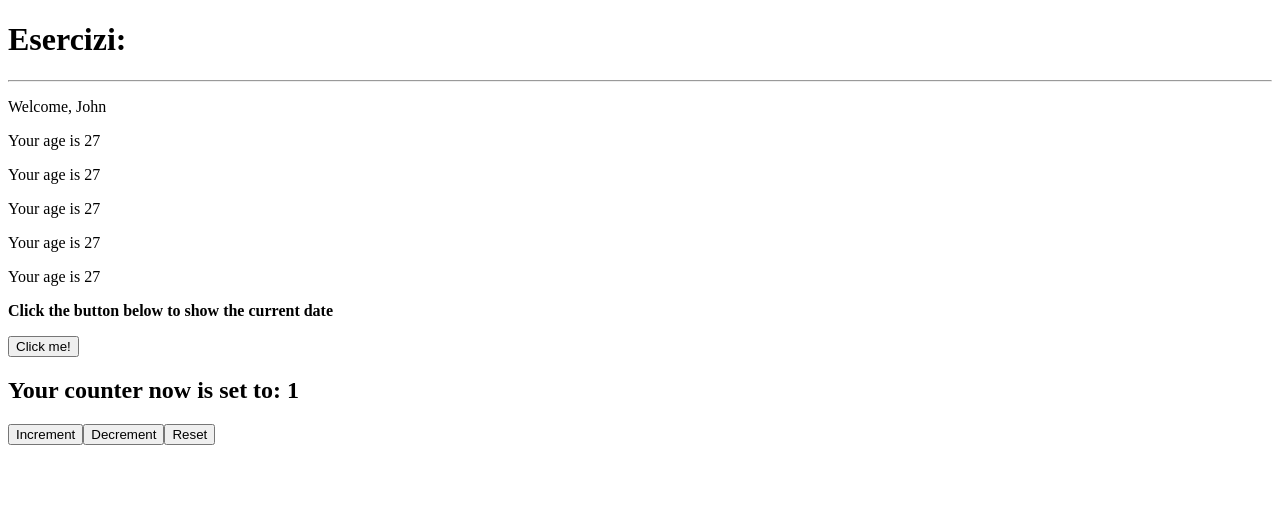
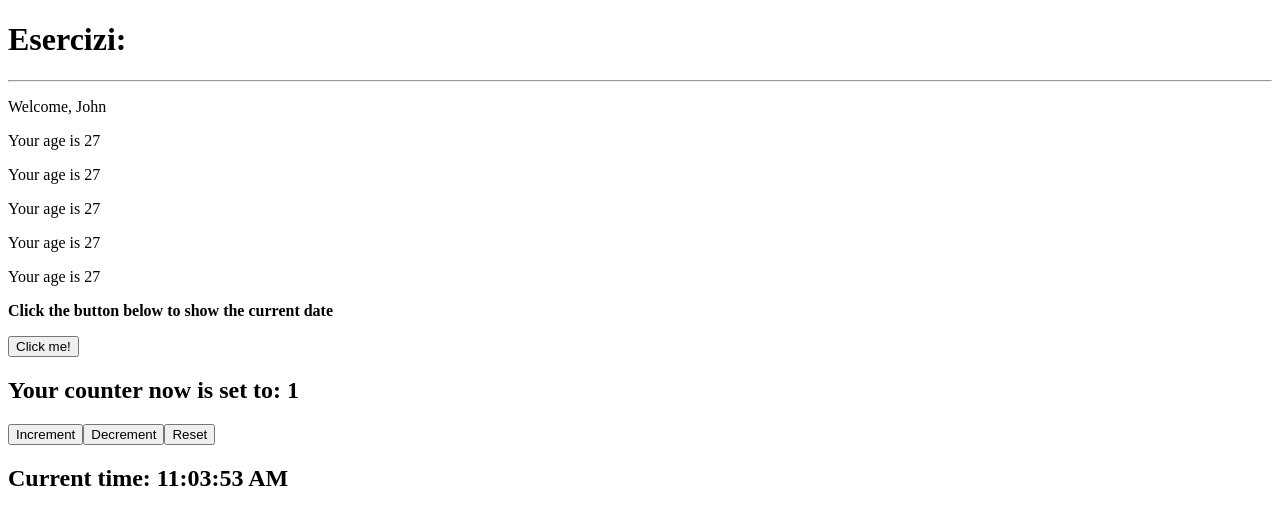
Before and after one commit to alessandro-canonico/esercizi_tutor_Canonico, a React (Vite) app in the folder react/exercise_react.js/: page / in a window 1280 px wide. Shown: the top 524 px of the page. Built offline with nearby package versions, Linux system fonts and the light colour scheme.

Commit message:
useEffect excercises done

```diff
--- a/react/exercise_react.js/src/App.jsx
+++ b/react/exercise_react.js/src/App.jsx
@@ -1,4 +1,5 @@
 import { AlertClock } from "./AlertClock";
+import { Clock } from "./Clock";
 import { Counter } from "./Counter";
 import { Welcome } from "./Welcome";
 
@@ -13,6 +14,8 @@ export function App() {
       <AlertClock/>
 
       <Counter initialValue={1} incrementValue={(c) => c+1} decrementValue={(c) => c-1}/>
+
+      <Clock/>
     </div>
   );
 }
--- /dev/null
+++ b/react/exercise_react.js/src/Clock.jsx
@@ -0,0 +1,12 @@
+import { useEffect, useState } from "react";
+
+export function Clock () {
+    const [date, setDate] = useState(new Date())
+
+    useEffect(() => {
+        setInterval(() => {
+        setDate(new Date())}, 1000)
+    }, [])
+
+    return <h2>Current time: {date.toLocaleTimeString()}</h2>
+}
--- a/react/exercise_react.js/src/Counter.jsx
+++ b/react/exercise_react.js/src/Counter.jsx
@@ -1,8 +1,12 @@
-import { useState } from "react"
+import { useEffect, useState } from "react"
 import { CounterDisplay } from "./CounterDisplay"
 
 export function Counter ({initialValue = 0, incrementValue, decrementValue}) {
     const [counter, setCounter] = useState(initialValue)
+
+    useEffect(() => {
+        console.log(`Counter current value ${counter}`);
+    }, [counter])
 
     function incrementCounter () {
         setCounter(incrementValue)
```
